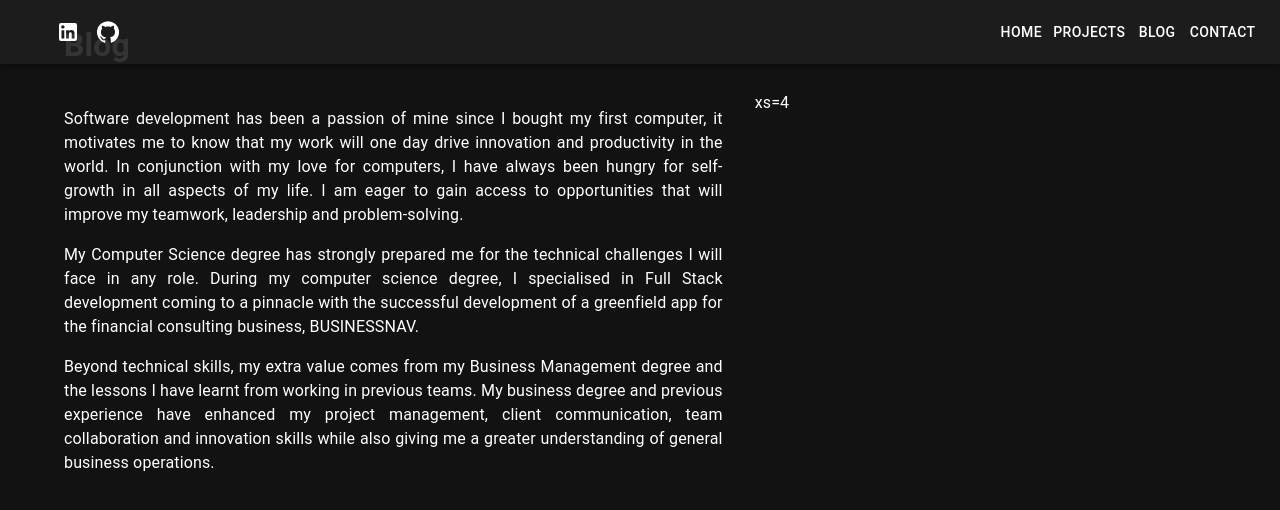
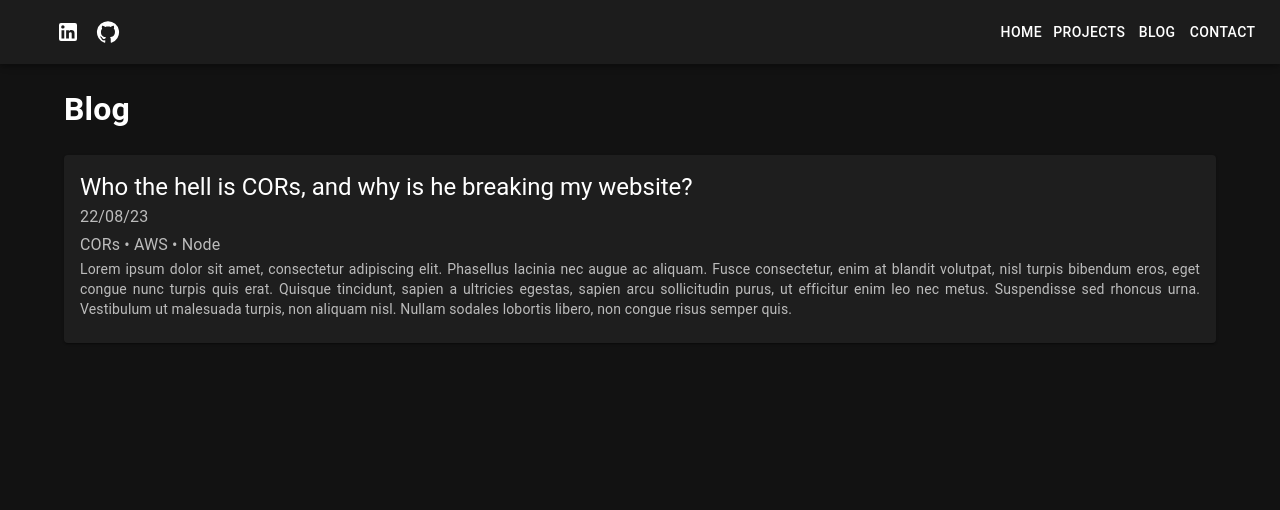
Before and after one commit to JonoMN/JonoMN.github.io, a React (Create React App) app: page /blog in a window 1280 px wide. Shown: the top 510 px of the page. Built offline with nearby package versions, Linux system fonts and the light colour scheme.

Commit message:
Added Blog.js Component

```diff
--- /dev/null
+++ b/src/components/Blog.js
@@ -0,0 +1,39 @@
+import temp1 from "../img/BNAV MockUp.png";
+import { CardActionArea } from "@mui/material";
+
+// MUI Card
+import Card from "@mui/material/Card";
+import CardContent from "@mui/material/CardContent";
+import CardMedia from "@mui/material/CardMedia";
+
+import Box from "@mui/material/Box";
+import Typography from "@mui/material/Typography";
+
+function Blog() {
+  return (
+    <Card sx={{ display: "flex" }}>
+      <CardContent>
+        <Typography component="div" variant="h5">
+          Who the hell is CORs, and why is he breaking my website?
+        </Typography>
+        <Typography variant="subtitle1" color="text.secondary" component="div">
+          22/08/23
+        </Typography>
+        <Typography variant="subtitle1" color="text.secondary" component="div">
+          CORs • AWS • Node
+        </Typography>
+        <Typography variant="body2" color="text.secondary" component="div">
+          Lorem ipsum dolor sit amet, consectetur adipiscing elit. Phasellus
+          lacinia nec augue ac aliquam. Fusce consectetur, enim at blandit
+          volutpat, nisl turpis bibendum eros, eget congue nunc turpis quis
+          erat. Quisque tincidunt, sapien a ultricies egestas, sapien arcu
+          sollicitudin purus, ut efficitur enim leo nec metus. Suspendisse sed
+          rhoncus urna. Vestibulum ut malesuada turpis, non aliquam nisl. Nullam
+          sodales lobortis libero, non congue risus semper quis.
+        </Typography>
+      </CardContent>
+    </Card>
+  );
+}
+
+export default Blog;
--- a/src/components/NavBar.js
+++ b/src/components/NavBar.js
@@ -20,10 +20,18 @@ function NavBar() {
     >
       <Toolbar>
         <Container component="div" sx={{ flexGrow: 1 }}>
-          <IconButton aria-label="LinkedIn" color="inherit">
+          <IconButton
+            aria-label="LinkedIn"
+            color="inherit"
+            href="https://www.linkedin.com/in/jonathan-m-nelson/"
+          >
             <LinkedInIcon />
           </IconButton>
-          <IconButton aria-label="GitHub" color="inherit">
+          <IconButton
+            aria-label="GitHub"
+            color="inherit"
+            href="https://github.com/JonoMN/"
+          >
             <GitHubIcon />
           </IconButton>
         </Container>
--- a/src/pages/blog.js
+++ b/src/pages/blog.js
@@ -1,56 +1,33 @@
 import { Container } from "@mui/system";
 import "../App.css";
+import Blog from "../components/Blog";
 
 import React from "react";
+
+// MUI Grid
 import Grid from "@mui/material/Grid";
 import Item from "@mui/material/Grid";
 
-function Blog() {
+function Blogs() {
   return (
     <div
       style={{
         width: "100%",
+        height: "100%",
         position: "absolute",
-        top: "0vh",
         backgroundColor: "#121212",
       }}
     >
       <Container
         className="aboutMe"
-        style={{ color: "white", textAlign: "justify" }}
+        style={{ color: "white", textAlign: "justify", paddingTop: "8vh" }}
       >
         <h1>Blog</h1>
         <Grid container spacing={4}>
-          <Grid item xs={7}>
-            <Item>
-              <p>
-                Software development has been a passion of mine since I bought
-                my first computer, it motivates me to know that my work will one
-                day drive innovation and productivity in the world. In
-                conjunction with my love for computers, I have always been
-                hungry for self-growth in all aspects of my life. I am eager to
-                gain access to opportunities that will improve my teamwork,
-                leadership and problem-solving.
-              </p>
-              <p>
-                My Computer Science degree has strongly prepared me for the
-                technical challenges I will face in any role. During my computer
-                science degree, I specialised in Full Stack development coming
-                to a pinnacle with the successful development of a greenfield
-                app for the financial consulting business, BUSINESSNAV.
-              </p>
-              <p>
-                Beyond technical skills, my extra value comes from my Business
-                Management degree and the lessons I have learnt from working in
-                previous teams. My business degree and previous experience have
-                enhanced my project management, client communication, team
-                collaboration and innovation skills while also giving me a
-                greater understanding of general business operations.
-              </p>
+          <Grid item>
+            <Item style={{ paddingBottom: "10px" }}>
+              <Blog></Blog>
             </Item>
-          </Grid>
-          <Grid item xs={5}>
-            <Item>xs=4</Item>
           </Grid>
         </Grid>
       </Container>
@@ -58,4 +35,4 @@ function Blog() {
   );
 }
 
-export default Blog;
+export default Blogs;
--- a/src/pages/home.js
+++ b/src/pages/home.js
@@ -15,10 +15,6 @@ import { useCallback } from "react";
 function Home() {
   const particlesInit = useCallback(async (engine) => {
     console.log(engine);
-    // you can initiate the tsParticles instance (engine) here, adding custom shapes or presets
-    // this loads the tsparticles package bundle, it's the easiest method for getting everything ready
-    // starting from v2 you can add only the features you need reducing the bundle size
-    //await loadFull(engine);
     await loadSlim(engine);
   }, []);
 
@@ -78,7 +74,7 @@ function Home() {
             interactivity: {
               events: {
                 onClick: {
-                  enable: true,
+                  enable: false,
                   mode: "push",
                 },
                 onHover: {
@@ -142,11 +138,17 @@ function Home() {
       <div style={{ width: "100%", position: "absolute", top: "30vh" }}>
         <Container
           style={{
-            height: "1000px",
+            height: "800px",
           }}
         >
-          <Card mt="3" style={{ width: "50%" }}>
+          <Card
+            style={{ background: "rgba(30, 30, 30, 0.9)" }}
+            sx={{ p: 2, width: "75%" }}
+          >
             <Typography variant="h1">Jonathan Nelson</Typography>
+            <Typography variant="h3" color="text.secondary">
+              Aspiring Fullstack Developer
+            </Typography>
           </Card>
         </Container>
         <Container style={{ color: "white", textAlign: "justify" }}>
```
